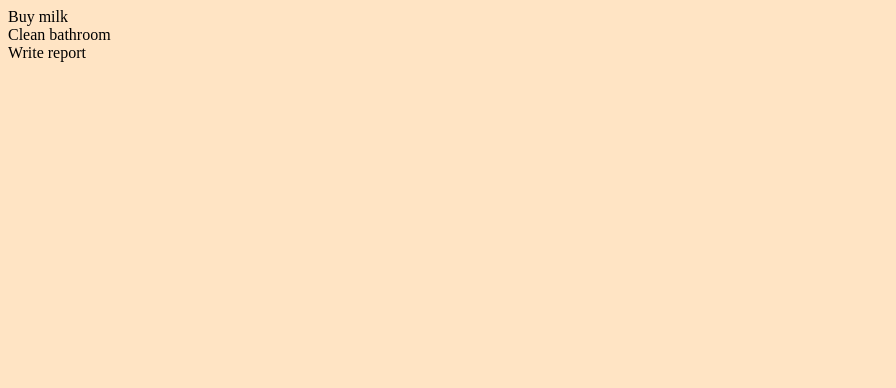
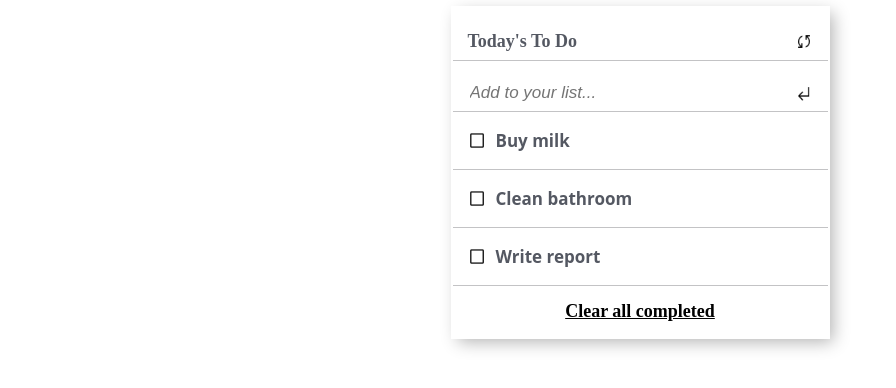
Before and after one commit to dfsalam/to-do-list, a website built with webpack: page src/index.html in a window 1280 px wide. Shown: the whole page, without its empty margins (0-896 px from the left). Built offline with nearby package versions, Linux system fonts and the light colour scheme.

Commit message:
Add styling to the html template

```diff
--- a/src/index.html
+++ b/src/index.html
@@ -1,12 +1,28 @@
 <!DOCTYPE html>
 <html lang="en">
+
 <head>
-    <meta charset="UTF-8">
-    <meta http-equiv="X-UA-Compatible" content="IE=edge">
-    <meta name="viewport" content="width=device-width, initial-scale=1.0">
-    <title>To-do-list</title>
+  <meta charset="UTF-8">
+  <meta http-equiv="X-UA-Compatible" content="IE=edge">
+  <meta name="viewport" content="width=device-width, initial-scale=1.0">
+  <title>To-do-list</title>
 </head>
+
 <body>
+  <section class="container">
+    <section id="main">
+      <header>
+        <div class="div_title">
+          <h2 class="main__title">Today's To Do</h2>
+        </div>
+        <div class="div_placeholder">
+          <input type="text" placeholder="Add to your list...">
+        </div>
+        </header>
+    </section>
     <div id="to-do-list"></div>
+    <section class="clear_all"><h2>Clear all completed</h2></section>
+  </section>
 </body>
+
 </html>
--- a/src/index.js
+++ b/src/index.js
@@ -1,5 +1,13 @@
 import _ from 'lodash';
 import './style.css';
+import syncImage from './images/sync.png'
+import submitImage from './images/submit.png'
+import checkBox from './images/check_box.png'
+import OpenSansItalic from './fonts/OpenSans-Italic-VariableFont_wdth,wght.ttf'
+import OpenSans from './fonts/OpenSans-VariableFont_wdth,wght.ttf'
+
+//To change the font
+document.querySelector('body').style.fontFamily = OpenSans;
 
 //array of some simple to do tasks
 const tasks = [
@@ -20,12 +28,36 @@ const tasks = [
   }
 ]
 
+const mainContainer = document.getElementById('main');
 const containerElement = document.getElementById('to-do-list');
+
+//Insert the sync image
+const syncImageElement = document.createElement('img');
+syncImageElement.src = syncImage;
+syncImageElement.alt = "Sync";
+document.querySelector('.div_title').appendChild(syncImageElement);
+syncImageElement.classList.add('sync_image');
+
+//Insert the submit image
+const submitImageElement = document.createElement('img');
+submitImageElement.src = submitImage;
+document.querySelector('.div_placeholder').appendChild(submitImageElement);
+submitImageElement.classList.add('submit_image');
+
+
+
+//Function to load elements from array to to-do-list section
 
 const loadElements = (array, container) => {
   let elementsToDisplay = "";
   array.forEach( e => {
-    elementsToDisplay += `<div class = "list__element">${e.description}</div>`
+    elementsToDisplay += `
+    <div class = "list__element">
+    <img src="${checkBox}" alt="check box" >
+    <h3>${e.description}</h3>
+    </div>
+    `
+
   })
 
   container.innerHTML = elementsToDisplay;
--- a/src/style.css
+++ b/src/style.css
@@ -1,7 +1,72 @@
+@import url("https://fonts.googleapis.com/css2?family=Material+Symbols+Outlined:opsz,wght,FILL,GRAD@undefined,undefined,undefined,undefined");
+
 body {
-    background-color: bisque;
+  display: flex;
+  justify-content: center;
+}
+.container {
+  max-width: 500px;
+  min-width: 375px;
+  box-shadow: 0 0 0 2px #fff,
+  0.3em 0.3em 1em #0000004d;
 }
 
-.hello {
-    color: red;
-  }
+.div_title, .div_placeholder {
+  display: flex;
+  justify-content: space-between;
+  border-bottom: 1px solid #c3c3c5;
+  padding: 8px 15px;
+  margin-top: 15px;
+}
+
+.main__title {
+  color: #545862;
+  font-size: 18px;
+  margin: 0;
+}
+
+.sync_image, .submit_image {
+  width: 18px;
+  height: 19px;
+  align-self: center;
+}
+
+.div_placeholder input {
+  border: none;
+}
+
+.div_placeholder input::placeholder {
+  font-size: 17px;
+  font-style: italic;
+}
+
+.list__element {
+  display: flex;
+  justify-content: flex-start;
+  border-bottom: 1px solid #c3c3c5;
+}
+
+.list__element img {
+  width: 18px;
+  height: 19px;
+  align-self: center;
+  margin-left: 15px;
+}
+
+.list__element h3 {
+  font-style: normal;
+  color: #545862;
+  font-family: 'Open Sans';
+  padding-left: 10px;
+  font-size: 17px;
+}
+
+.clear_all {
+  display: flex;
+  justify-content: center;
+}
+
+.clear_all h2 {
+  font-size: 18px;
+  text-decoration: underline;
+}
--- a/webpack.config.js
+++ b/webpack.config.js
@@ -30,6 +30,14 @@ module.exports = {
         test: /\.css$/i,
         use: ['style-loader', 'css-loader'],
       },
+      {
+        test: /\.(png|svg|jpg|jpeg|gif)$/i,
+        type: 'asset/resource',
+      },
+      {
+        test: /\.(woff|woff2|eot|ttf|otf)$/i,
+        type: 'asset/resource',
+      },
     ],
   },
 };
```
Also changed, not shown: src/fonts/OpenSans-Italic-VariableFont_wdth,wght.ttf (added), src/fonts/OpenSans-VariableFont_wdth,wght.ttf (added), src/images/check_box.png (added), src/images/done.png (added), src/images/submit.png (added), src/images/sync.png (added).
